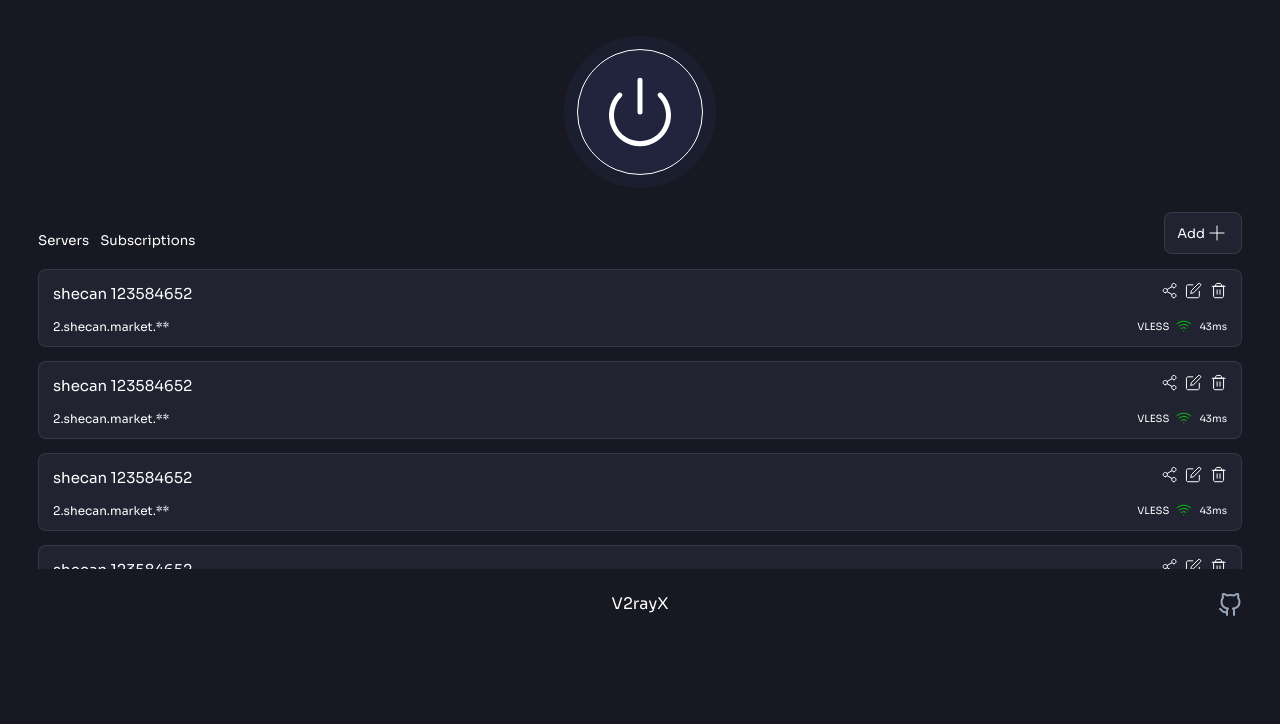
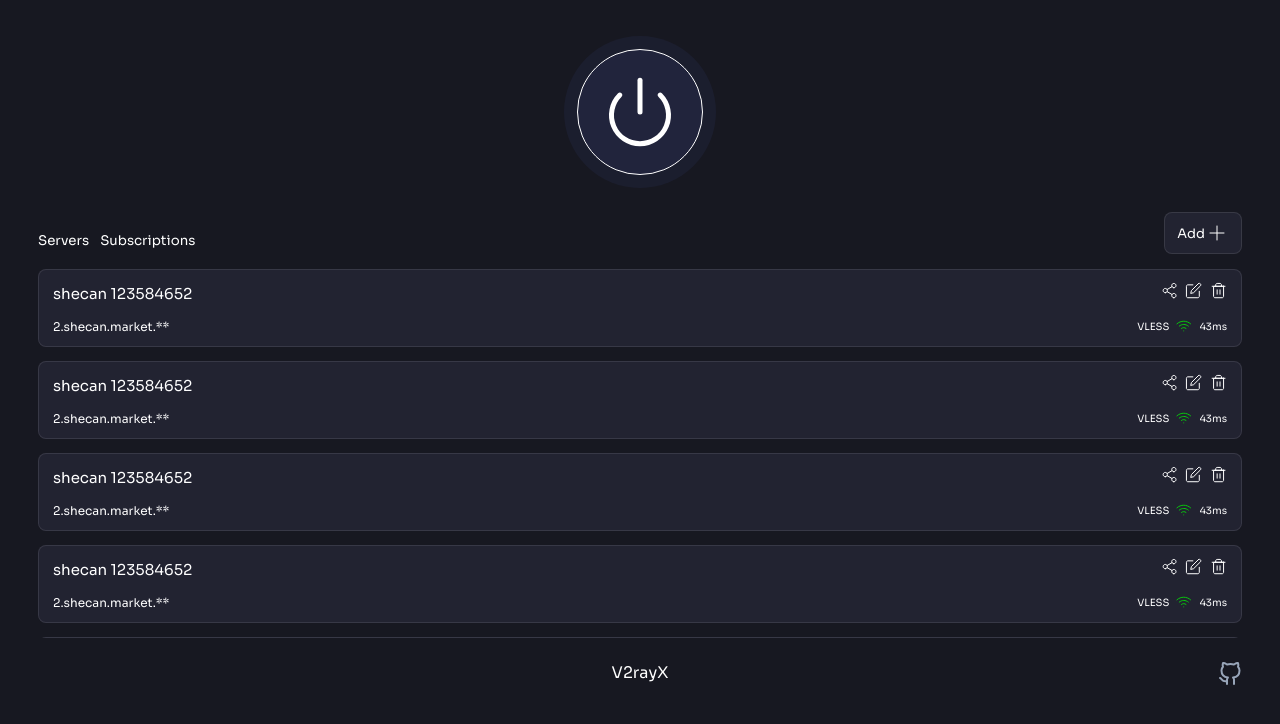
Before and after one commit to KayloPortal/v2rayx, a React (Vite) app: page / in a window 1280 px wide. Shown: the top 724 px of the page. Built offline with nearby package versions, Linux system fonts and the light colour scheme.

Commit message:
configs height size fixed

```diff
--- a/src/App.css
+++ b/src/App.css
@@ -115,6 +115,10 @@ h1, h2, h3, p {
 
 /*  */
 
+body {
+  overflow: hidden;
+}
+
 main {
   width: 100vw;
   height: 100vh;
--- a/src/Components/Configs.css
+++ b/src/Components/Configs.css
@@ -5,7 +5,7 @@
   grid-column: 1fr;
   row-gap: 14px;
   overflow: scroll;
-  height: 300px;
+  height: 369px;
 }
 
 .config {
```
